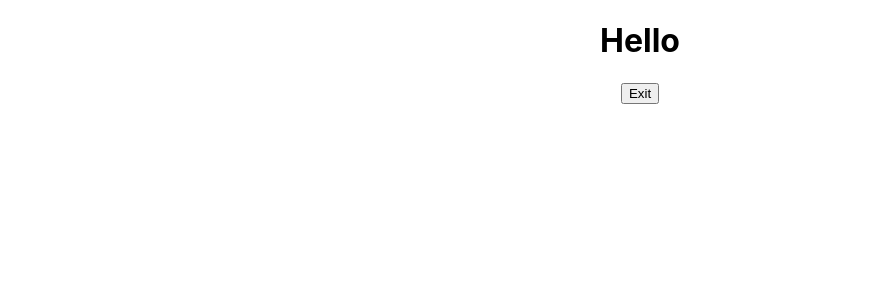
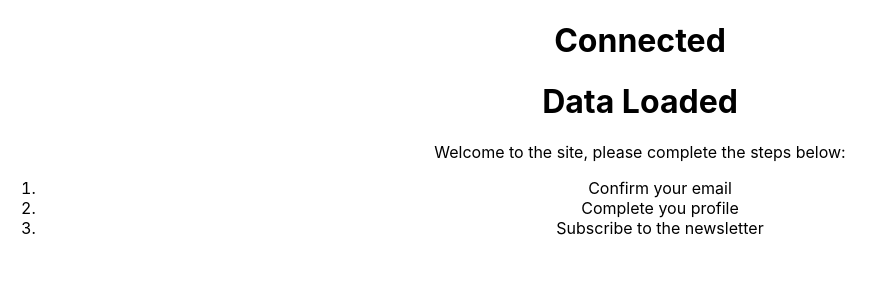
Before and after one commit to ianmeigh/gitpod-react, a React (Create React App) app in the folder my-app/: page / in a window 1280 px wide. Shown: the top 300 px of the page, without its empty margins (0-886 px from the left). Built offline with nearby package versions, Linux system fonts and the light colour scheme.

Commit message:
📖: Conditional Rendering

```diff
--- a/my-app/src/App.jsx
+++ b/my-app/src/App.jsx
@@ -5,7 +5,9 @@
 // import StatefulGreetingWithPrevState from './components/StatefulGreetingWithPrevState';
 // import EventsFunctional from './components/EventsFunctional';
 // import EventsClass from './components/EventsClass';
-import EventBinding from './components/EventBinding';
+// import EventBinding from './components/EventBinding';
+import ConditionalRenderingFunctional from './components/ConditionalRenderingFunctional';
+import ConditionalRenderingClass from './components/ConditionalRenderingClass';
 
 function App() {
   return (
@@ -16,7 +18,9 @@
       {/* <StatefulGreetingWithPrevState greeting="I'm a stateful class component with a callback function!" name="James" /> */}
       {/* <EventsFunctional /> */}
       {/* <EventsClass /> */}
-      <EventBinding />
+      {/* <EventBinding /> */}
+      <ConditionalRenderingFunctional connected={true} />
+      <ConditionalRenderingClass />
     </div>
   );
 }
--- /dev/null
+++ b/my-app/src/components/ConditionalRenderingClass.jsx
@@ -0,0 +1,33 @@
+import React, { Component } from "react";
+
+export class ConditionalRenderingClass extends Component {
+  constructor(props) {
+    super(props);
+
+    this.state = {
+      isLoaded: true,
+      isLoggedIn: true,
+    };
+  }
+  render() {
+    return (
+      <div>
+        <h1>{this.state.isLoaded ? "Data Loaded" : "Loading..."}</h1>
+        {this.state.isLoggedIn ? (
+          <div>
+            <p>Welcome to the site, please complete the steps below:</p>
+            <ol>
+              <li>Confirm your email</li>
+              <li>Complete you profile</li>
+              <li>Subscribe to the newsletter</li>
+            </ol>
+          </div>
+        ) : (
+          <p>Please sign in</p>
+        )}
+      </div>
+    );
+  }
+}
+
+export default ConditionalRenderingClass;
--- /dev/null
+++ b/my-app/src/components/ConditionalRenderingFunctional.jsx
@@ -0,0 +1,11 @@
+import React from 'react'
+
+function ConditionalRenderingFunctional(props) {
+  return (
+    <div>
+    <h1>{props.connected ? "Connected" : "Not Connected"}</h1>
+    </div>
+  )
+}
+
+export default ConditionalRenderingFunctional
```
